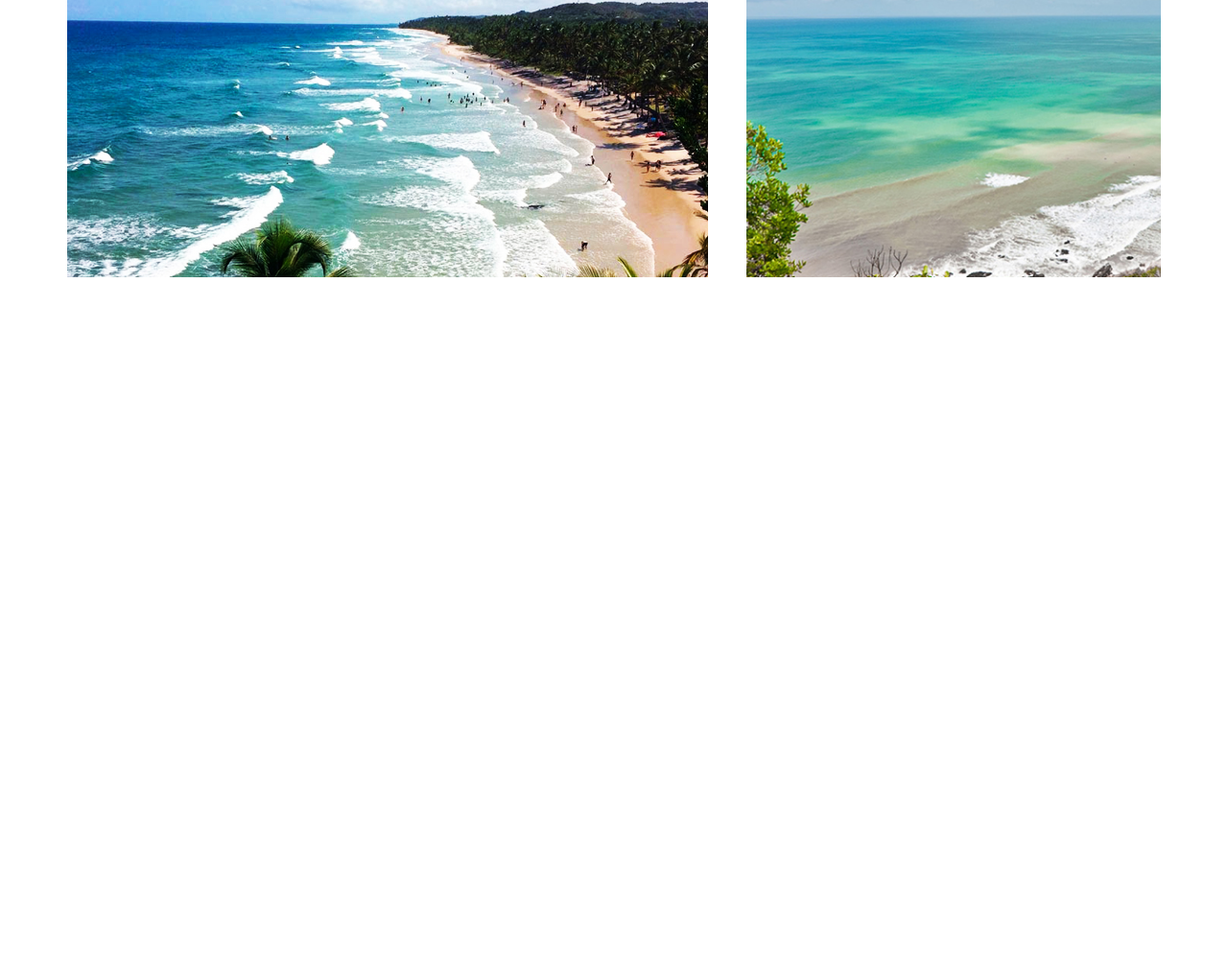
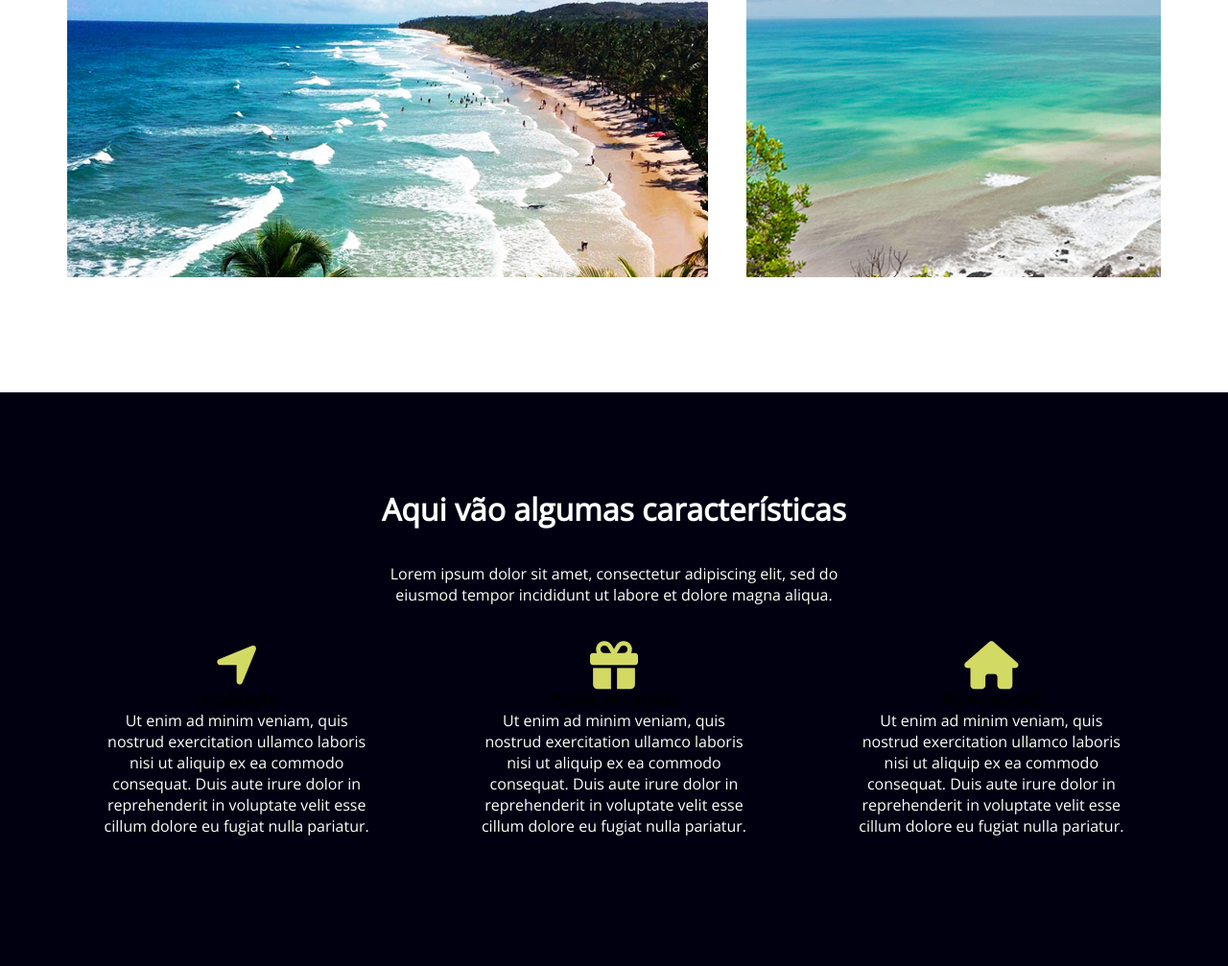
Before and after one commit to IsraelJulio/Site-de-Viagens, a plain HTML site: page index.html in a window 1280 px wide. Shown: the part 1450-2457 px from the top of the page at 96% size. Before the commit the page ends 1859 px from the top, so only its background shows below. Drawn offline with nearby package versions, Linux system fonts and the light colour scheme.

Commit message:
adicionada caracteristicas

```diff
--- a/css/style.css
+++ b/css/style.css
@@ -151,3 +151,53 @@ header li:first-child {
         flex-basis: 100%;
     }
 }
+/*Caracteristicas*/
+.caracteristicas{
+  display: flex;
+  flex-direction: column;
+  align-items: center;
+  padding: 100px 50px;
+  text-align: center;
+  background-color:rgb(0, 0, 17);
+
+}
+.caracteristicas h3{
+  font-size:2rem;
+  margin-bottom: 35px;
+  color: #fff;
+
+}
+.caracteristicas p{
+  max-width: 500px;
+  margin-bottom: 35px;
+  color: #fff;
+  text-align: center;
+}
+.caracteristicas hr{
+  width: 20px;
+  height: 2px;
+  color: #fff;
+  border: none
+}
+.caracteristicas ul li i {
+  color:rgb(210, 218, 100);
+  font-size:50px
+}
+.caracteristicas ul{
+  display:flex;
+ justify-content:space-around;
+ width:100%;
+
+}
+.caracteristicas ul li {
+  padding: 0 50px ;
+}
+@media(max-width: 850px){
+
+  .caracteristicas ul{
+    padding: 0 50px ;
+    display: flex;
+    flex-direction: column;
+    flex-wrap: wrap;
+  }
+}
--- a/index.html
+++ b/index.html
@@ -4,10 +4,7 @@
     <meta charset="utf-8" />
     <meta name="viewport" content="width=device-width, initial-scale=1" />
     <title>Paradise</title>
-    <!-- <link
-    rel="stylesheet"
-    href="path/to/font-awesome/css/font-awesome.min.css"
-    /> -->
+    <script src="https://kit.fontawesome.com/3f3417947e.js" crossorigin="anonymous"></script>
     <link rel="preconnect" href="https://fonts.googleapis.com" />
     <link rel="preconnect" href="https://fonts.gstatic.com" crossorigin />
     <link
@@ -42,8 +39,30 @@
             <li class="large" style="background-image: url('img/itacare-02.jpg');"></li>
             <li class="large" style="background-image: url('img/itacare-03.jpg');"></li>
             <li class="small" style="background-image: url('img/itarace-04.jpg');"></li>
+        </ul>
+    </section>
 
-        </ul>
+    <section class="caracteristicas">
+      <h3>Aqui vão algumas características</h3>
+      <p>Lorem ipsum dolor sit amet, consectetur adipiscing elit, sed do eiusmod tempor incididunt ut labore et dolore magna aliqua.</p>
+      <hr>
+      <ul clas="grid">
+        <li>
+          <i class="fas fa-location-arrow"></i>
+          <h4>Localização</h4>
+          <p>Ut enim ad minim veniam, quis nostrud exercitation ullamco laboris nisi ut aliquip ex ea commodo consequat. Duis aute irure dolor in reprehenderit in voluptate velit esse cillum dolore eu fugiat nulla pariatur. </p>
+        </li>
+        <li>
+          <i class="fas fa-gift"></i>
+          <h4>Pacote de Ofertas</h4>
+          <p>Ut enim ad minim veniam, quis nostrud exercitation ullamco laboris nisi ut aliquip ex ea commodo consequat. Duis aute irure dolor in reprehenderit in voluptate velit esse cillum dolore eu fugiat nulla pariatur. </p>
+        </li>
+        <li>
+          <i class="fas fa-home"></i>
+          <h4>Acomodações</h4>
+          <p>Ut enim ad minim veniam, quis nostrud exercitation ullamco laboris nisi ut aliquip ex ea commodo consequat. Duis aute irure dolor in reprehenderit in voluptate velit esse cillum dolore eu fugiat nulla pariatur. </p>
+        </li>
+      </ul>
     </section>
 
   </body>
```
